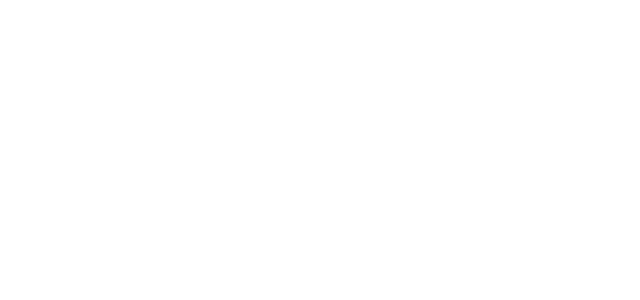
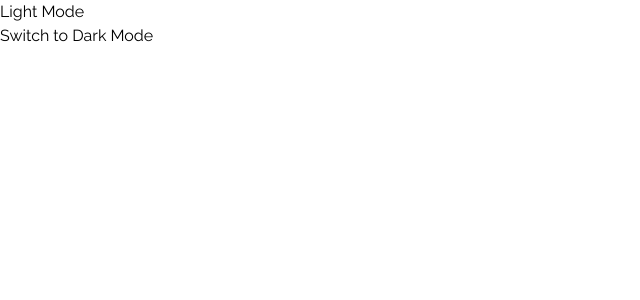
Before and after one commit to Tabindanoor/image-to-text-audio-video-, a React (Create React App) app: page /changemode in a window 1280 px wide. Before the commit this address had no page. Shown: the top 300 px of the page, without its empty margins (0-640 px from the left). Built offline with nearby package versions, Linux system fonts and the light colour scheme; what pdfmake would draw is missing.

Commit message:
done with dark mode

```diff
--- a/src/App.js
+++ b/src/App.js
@@ -26,6 +26,7 @@ import { Canvas, useFrame } from "@react-three/fiber";
 import { OrbitControls, Sphere } from "@react-three/drei";
 import { pointsInner, pointsOuter } from "./components/Utils";
 import Navbar from "./components/Navbar";
+// import { ThemeProvider } from "./components/ThemeContext";
 // import { useDarkMode } from "./context/DarkModeContext";
 // import ChangeMode from "./components/ChangeMode";
 
@@ -33,7 +34,9 @@ import Navbar from "./components/Navbar";
 const ParticleRing = () => {
   // const { theme, toggleTheme } = useDarkMode();
   return (
+    <div>
     <div className="relative">
+      {/* <ThemeProvider> */}
       <Navbar/>
        {/* <div className={`App ${theme === 'dark' ? 'dark' : ''}`}>
       <ChangeMode theme={theme} toggleTheme={toggleTheme} />
@@ -54,6 +57,8 @@ const ParticleRing = () => {
       <h1 className="absolute top-[50%] left-[50%] -translate-x-[50%] -translate-y-[50%] text-slate-200 font-medium text-2xl md:text-5xl pointer-events-none">
        IMAGE TO TEXT EXTRACTOR
       </h1>
+      {/* </ThemeProvider> */}
+    </div>
     </div>
   );
 };
--- a/src/components/ChangeMode.jsx
+++ b/src/components/ChangeMode.jsx
@@ -1,80 +1,18 @@
-// import { motion } from "framer-motion";
-// import { useState } from "react";
-// import { FiMoon, FiSun } from "react-icons/fi";
+// MainComponent.js
+import React from 'react';
+import { useTheme } from './ThemeContext';
+import "./Login.css"
 
-// const TOGGLE_CLASSES =
-//   "text-sm font-medium flex items-center gap-2 px-3 md:pl-3 md:pr-3.5 py-3 md:py-1.5 transition-colors relative z-10";
+const MainComponent = () => {
+  const { isDarkMode, toggleTheme } = useTheme();
 
-// const ChangeMode = () => {
-//   const [selected, setSelected] = useState("light");
-//   return (
-//     <div
-//       className={`grid place-content-center px-4 transition-colors ${
-//         selected === "light" ? "bg-white" : "bg-slate-900"
-//       }`}
-//     >
-//       <SliderToggle selected={selected} setSelected={setSelected} />
-//     </div>
-//   );
-// };
+  return (
+    <div className={isDarkMode ? 'dark-mode' : 'light-mode'}>
+      <h1>{isDarkMode ? 'Dark Mode' : 'Light Mode'}</h1>
+      <button className='text-center' onClick={toggleTheme}>{isDarkMode ? `Switch to Light Mode ` : 'Switch to Dark Mode'}</button>
 
-// const SliderToggle = ({ selected, setSelected }) => {
-//   return (
-//     <div className="relative flex w-fit items-center rounded-full">
-//       <button
-//         className={`${TOGGLE_CLASSES} ${
-//           selected === "light" ? "text-white" : "text-slate-300"
-//         }`}
-//         onClick={() => {
-//           setSelected("light");
-//         }}
-//       >
-//         <FiMoon className="relative z-10 text-lg md:text-sm" />
-//         <span className="relative z-10">Light</span>
-//       </button>
-//       <button
-//         className={`${TOGGLE_CLASSES} ${
-//           selected === "dark" ? "text-white" : "text-slate-800"
-//         }`}
-//         onClick={() => {
-//           setSelected("dark");
-//         }}
-//       >
-//         <FiSun className="relative z-10 text-lg md:text-sm" />
-//         <span className="relative z-10">Dark</span>
-//       </button>
-//       <div
-//         className={`absolute inset-0 z-0 flex ${
-//           selected === "dark" ? "justify-end" : "justify-start"
-//         }`}
-//       >
-//         <motion.span
-//           layout
-//           transition={{ type: "spring", damping: 15, stiffness: 250 }}
-//           className="h-full w-1/2 rounded-full bg-gradient-to-r from-violet-600 to-indigo-600"
-//         />
-//       </div>
-//     </div>
-//   );
-// };
+    </div>
+  );
+};
 
-
-// export default ChangeMode;
-
-// src/components/ToggleButton.js
-
-
-// import React from 'react';
-
-// const ChangeMode = ({ theme, toggleTheme }) => {
-//   return (
-//     <button
-//       onClick={toggleTheme}
-//       className="bg-gray-200 dark:bg-gray-800 text-gray-800 dark:text-white px-4 py-2 rounded-md"
-//     >
-//       {theme === 'light' ? 'Dark Mode' : 'Light Mode'}
-//     </button>
-//   );
-// };
-
-// export default ChangeMode;
+export default MainComponent;
--- a/src/components/Image2Text.jsx
+++ b/src/components/Image2Text.jsx
@@ -3,6 +3,8 @@ import Tesseract from 'tesseract.js';
 import styled from 'styled-components';
 import Example from './ButtonHover';
 import Navbar from './Navbar';
+import { useTheme } from './ThemeContext';
+import "./Login.css"
 
 
 
@@ -33,6 +35,8 @@ const Button = styled.button`
 `;
 
 const Image2Text = () => {
+  const { isDarkMode, toggleTheme } = useTheme();
+
   const inputFileRef = useRef(null);
   const [imageSrc, setImageSrc] = useState('');
   const [textFromImage, setTextFromImage] = useState('');
@@ -75,9 +79,15 @@ const Image2Text = () => {
 
 
   return (
-    <div>
+    // <div>
+    <div className='text-center'>      {/* Your other components and content */}
+
       <Navbar />
-       <Container>
+
+      <div className={isDarkMode ? 'dark-mode' : 'light-mode'}>
+      {/* <h1>{isDarkMode ? 'Dark Mode' : 'Light Mode'}</h1> */}
+      <button className='border text-center p-2 rounded-xl animate-pulse' onClick={toggleTheme}>{isDarkMode ? 'Switch to Light Mode' : 'Switch to Dark Mode'}</button>
+<Container>
 
 
       <h1 className='text-2xl font-extrabold font-serif '>Image to Text</h1>
@@ -123,6 +133,7 @@ const Image2Text = () => {
 
     </Container>
     </div>
+    </div>
 
   );
 };
--- a/src/components/Login.css
+++ b/src/components/Login.css
@@ -82,3 +82,16 @@ body{
     font-family:inherit;
   }
 }
+
+
+
+/* styles.css or your preferred stylesheet */
+.light-mode {
+  background-color: #ffffff;
+  color: #000000;
+}
+
+.dark-mode {
+  background-color: #121212;
+  color: #ffffff;
+}
--- /dev/null
+++ b/src/components/ThemeContext.jsx
@@ -0,0 +1,26 @@
+// ThemeContext.js
+import React, { createContext, useContext, useState } from 'react';
+
+const ThemeContext = createContext();
+
+export const ThemeProvider = ({ children }) => {
+  const [isDarkMode, setIsDarkMode] = useState(false);
+
+  const toggleTheme = () => {
+    setIsDarkMode((prevMode) => !prevMode);
+  };
+
+  return (
+    <ThemeContext.Provider value={{ isDarkMode, toggleTheme }}>
+      {children}
+    </ThemeContext.Provider>
+  );
+};
+
+export const useTheme = () => {
+  const context = useContext(ThemeContext);
+  if (!context) {
+    throw new Error('useTheme must be used within a ThemeProvider');
+  }
+  return context;
+};
--- a/src/index.js
+++ b/src/index.js
@@ -9,12 +9,16 @@ import Video from './components/Video';
 import Image2Pdf from "./components/Image2Pdf"
 import Image2Text from "./components/Image2Text"
 import Navbar from './components/Navbar';
+import ChangeMode from './components/ChangeMode'
+import { ThemeProvider } from './components/ThemeContext';
 // import Navbar from './components/Navbar';
 // import { DarkModeProvider } from './context/DarkModeContext';
 
+
 const root = ReactDOM.createRoot(document.getElementById('root'));
 root.render(
-  <BrowserRouter>
+<BrowserRouter>
+<ThemeProvider>
   <React.StrictMode>
     <Routes>
     <Route path='/' element={<App />} />
@@ -23,9 +27,12 @@ root.render(
     <Route path="/video" element={<Video />} />
     <Route path="/image-2-pdf" element={<Image2Pdf />} />
     <Route path="/image-2-text" element={<Image2Text />} />
-    <Route path="/navbar" element={<Navbar />} />
+    <Route path="/changemode" element={<ChangeMode />} />
+    {/* <Route path="/navbar" element={<Navbar />} /> */}
+
     </Routes>
     </React.StrictMode>
+    </ThemeProvider>
   </BrowserRouter>
 
 
```
